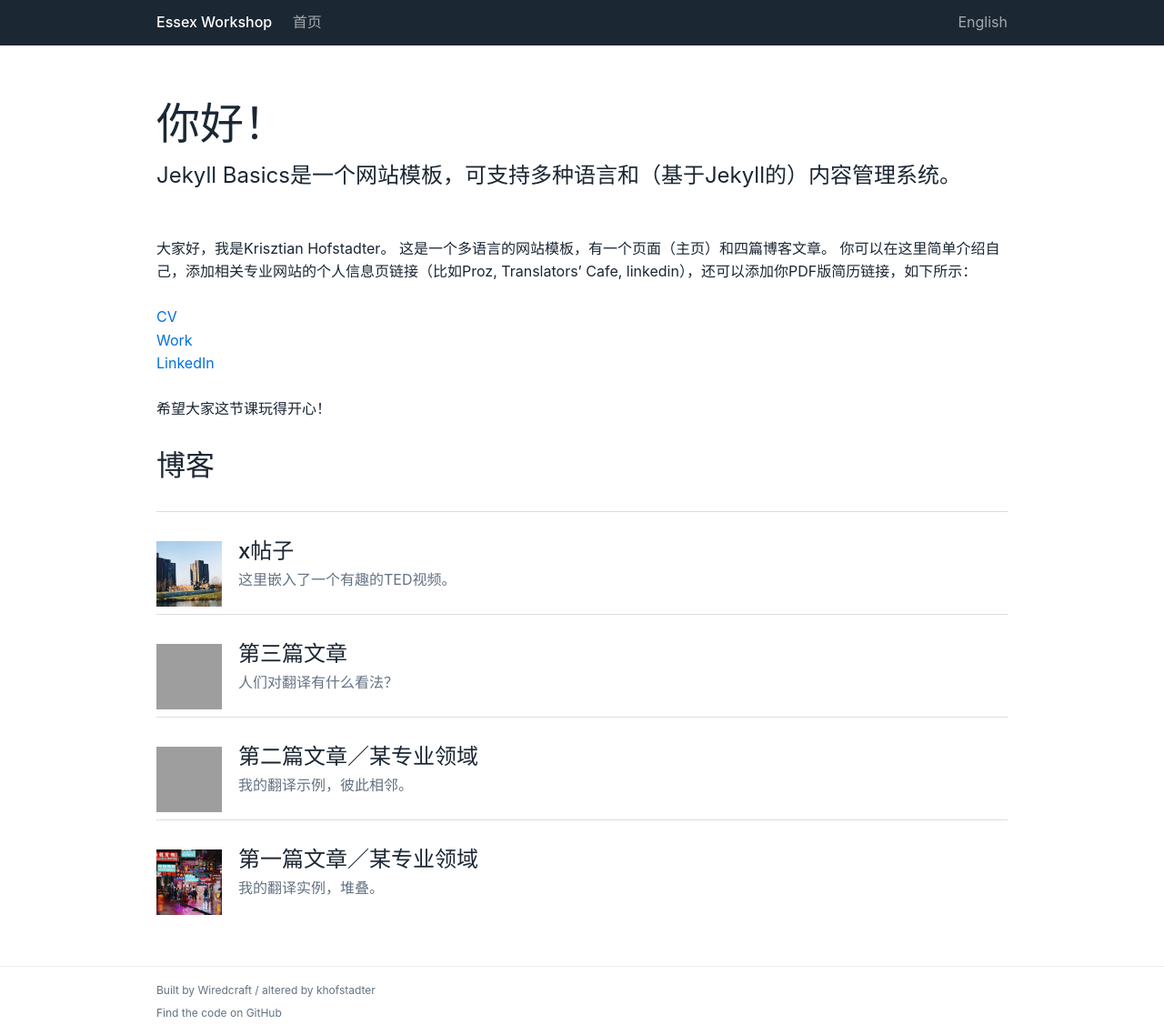
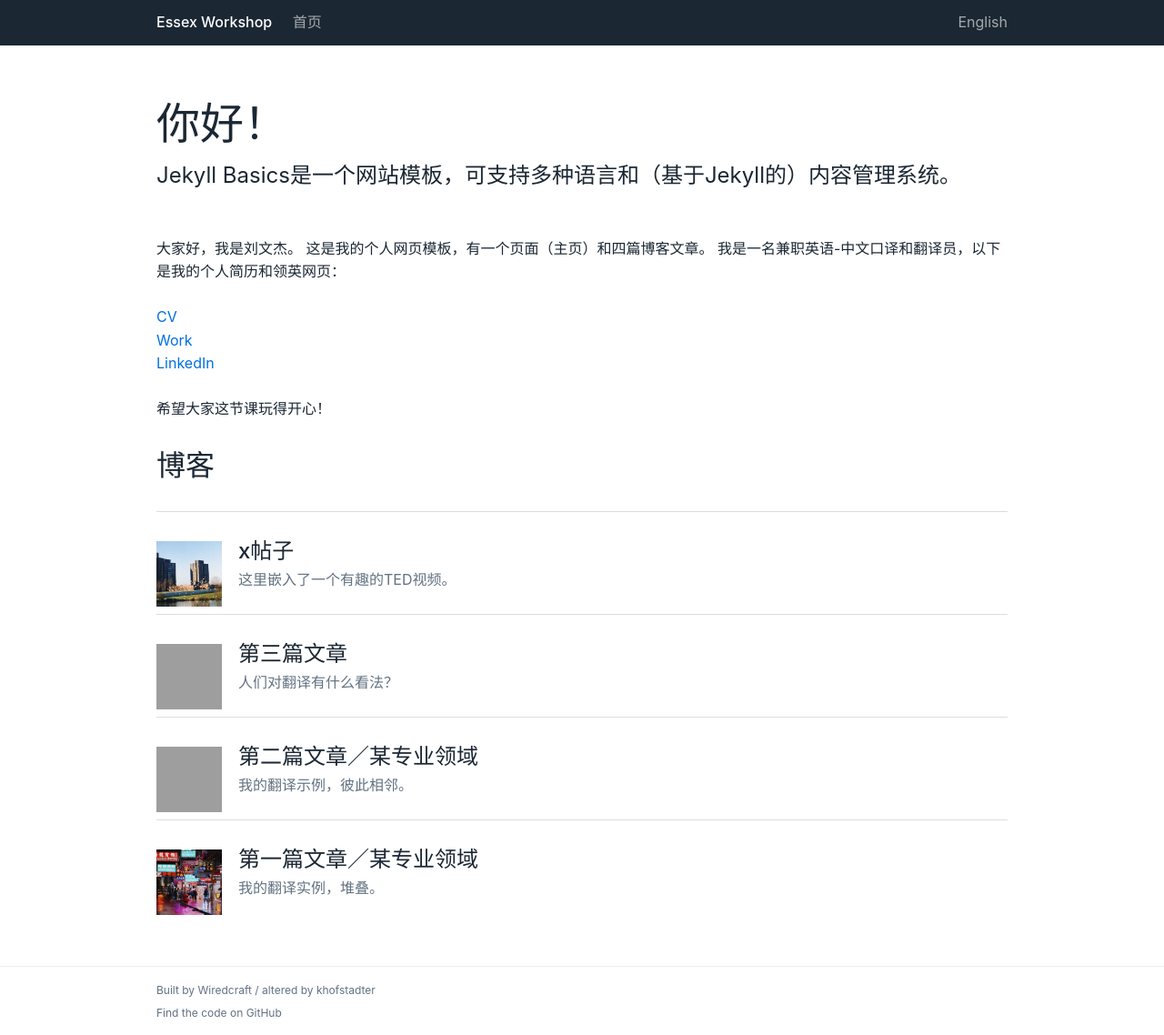
Before and after one commit to lewislaumk/website, a Jekyll site: the page built from zh/index.md, in a window 1280 px wide. Shown: the whole page at 91% size. Built offline with Jekyll 4.4.1, drawn with Linux system fonts in a browser that asks for light colours.

Commit message:
Update index.md

```diff
--- a/zh/index.md
+++ b/zh/index.md
@@ -6,7 +6,7 @@ title: 你好！
 description: "Jekyll Basics是一个网站模板，可支持多种语言和（基于Jekyll的）内容管理系统。"
 ---
 
-大家好，我是Krisztian Hofstadter。 这是一个多语言的网站模板，有一个页面（主页）和四篇博客文章。 你可以在这里简单介绍自己，添加相关专业网站的个人信息页链接（比如Proz, Translators' Cafe, linkedin），还可以添加你PDF版简历链接，如下所示：
+大家好，我是刘文杰。 这是我的个人网页模板，有一个页面（主页）和四篇博客文章。 我是一名兼职英语-中文口译和翻译员，以下是我的个人简历和领英网页：
 
 [CV](https://khofstadter.info/assets/doc/K-Hofstader-CV-general-2019.pdf)
 [Work](https://www.anglia.ac.uk/people/krisztian-hofstadter)
```
